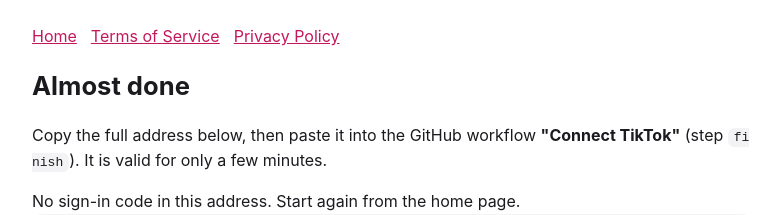
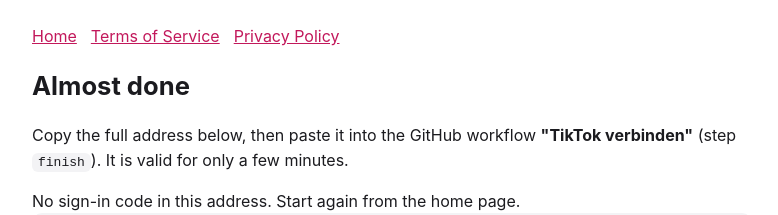
Before and after one commit to LeonHois/ranking-shorts-site, a plain HTML site: page callback/index.html in a window 1280 px wide. Shown: the top 215 px of the page, without its empty margins (248-1026 px from the left). Drawn offline with Linux system fonts and the light colour scheme.

Commit message:
Rückkehr-Seite: Workflow-Name wie bei GitHub (TikTok verbinden)
Co-Authored-By: Claude Sonnet 5.5 <noreply@anthropic.com>
Claude-Session: https://claude.ai/code/session_0171Nqf8hnzkujjrm8NUpfuy

```diff
--- a/callback/index.html
+++ b/callback/index.html
@@ -8,7 +8,7 @@ button{font-size:1.05rem;padding:12px 18px;border:0;border-radius:10px;backgroun
 <nav><a href="../">Home</a><a href="../terms.html">Terms of Service</a><a href="../privacy.html">Privacy Policy</a></nav>
 
 <h1>Almost done</h1>
-<p>Copy the full address below, then paste it into the GitHub workflow <strong>"Connect TikTok"</strong>
+<p>Copy the full address below, then paste it into the GitHub workflow <strong>"TikTok verbinden"</strong>
 (step <code>finish</code>). It is valid for only a few minutes.</p>
 <div id="state-note" class="small"></div>
 <div class="box" id="url">...</div>
```
